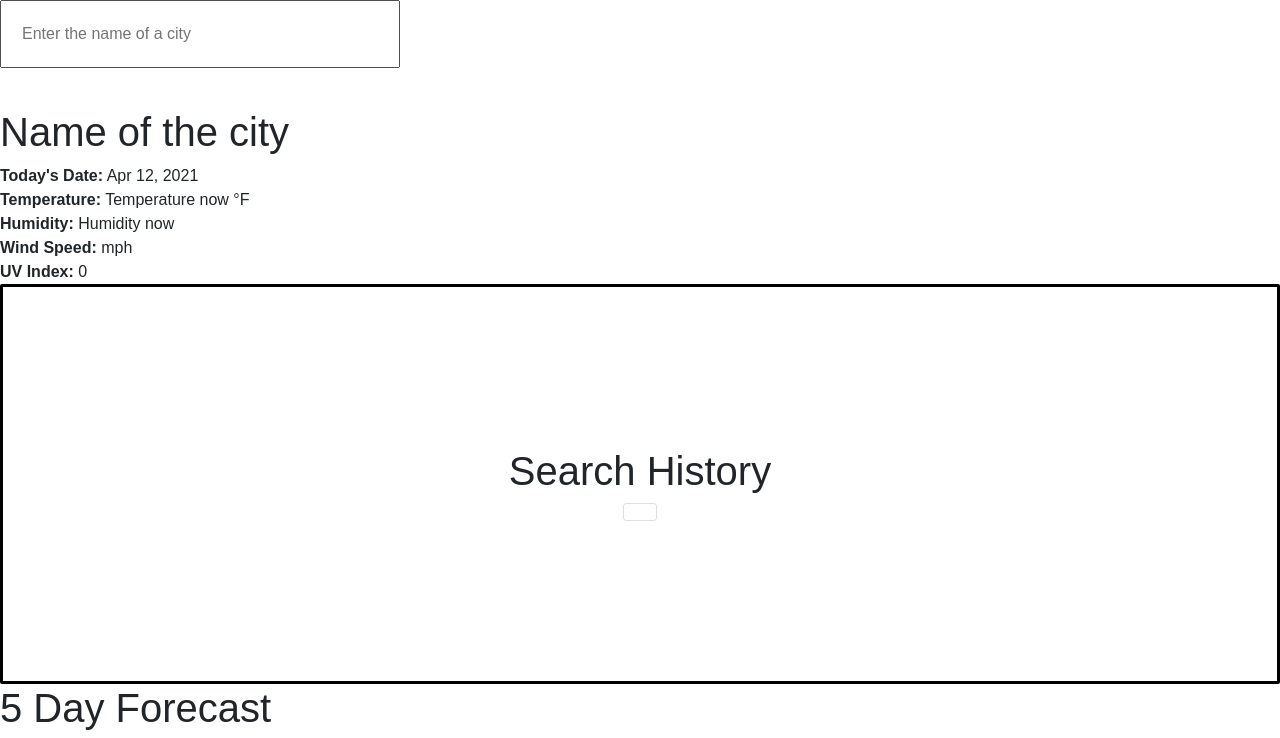
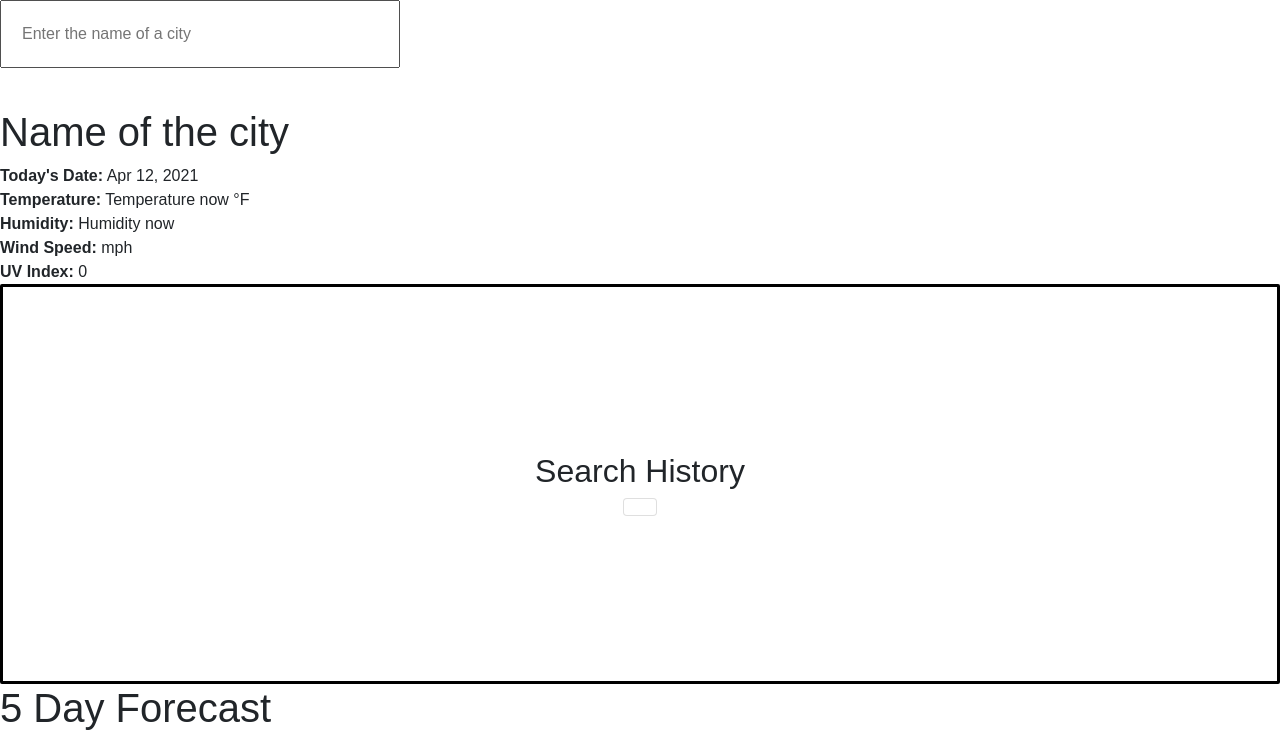
Before and after one commit to Jvala2/Weather-Forecast-App, a plain HTML site: page index.html in a window 1280 px wide. Shown: the top 738 px of the page. Drawn offline with nearby package versions, Linux system fonts and the light colour scheme.

Commit message:
Minor fixes

```diff
--- a/index.html
+++ b/index.html
@@ -48,7 +48,7 @@
     </div>
 
     <aside id="sHistory">
-        <h1>Search History</h1>
+        <h2>Search History</h2>
         <div class="list-group">
             <button type="button" class="list-group-item">
             </button>
```
